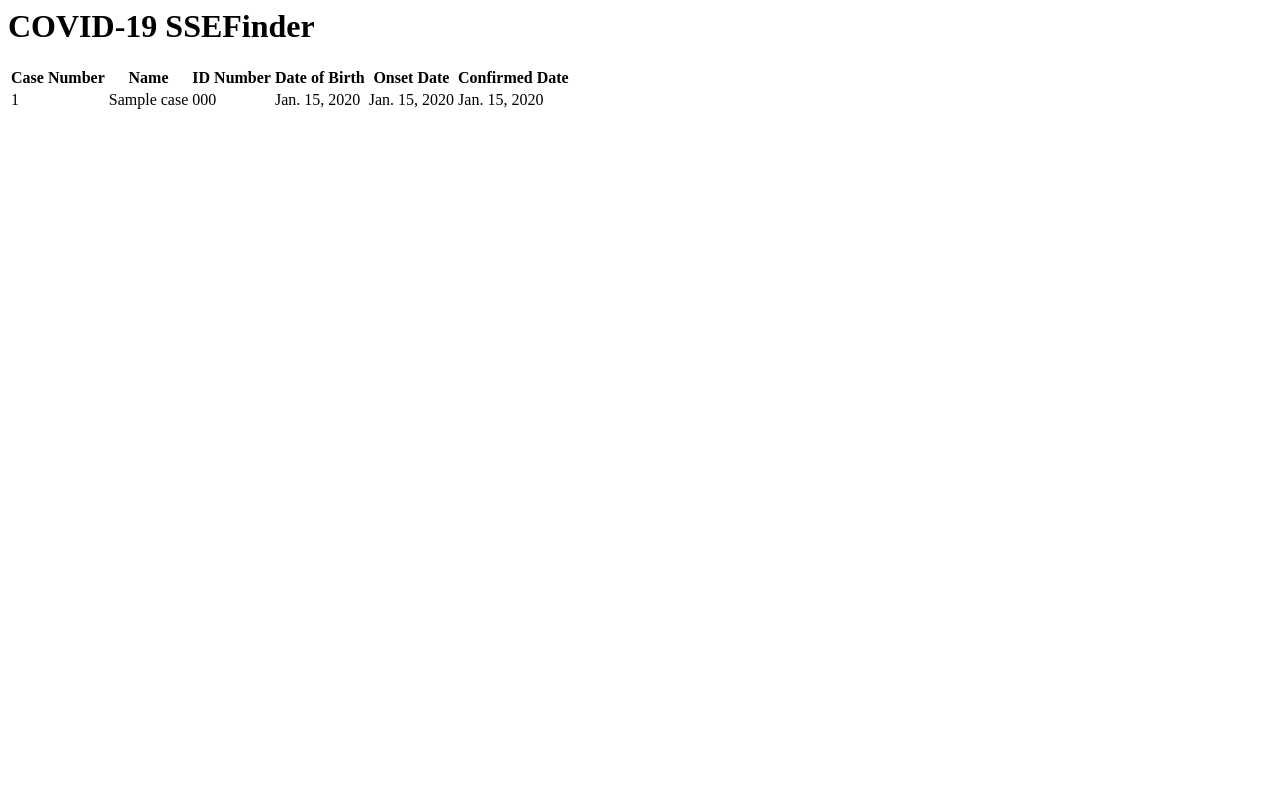
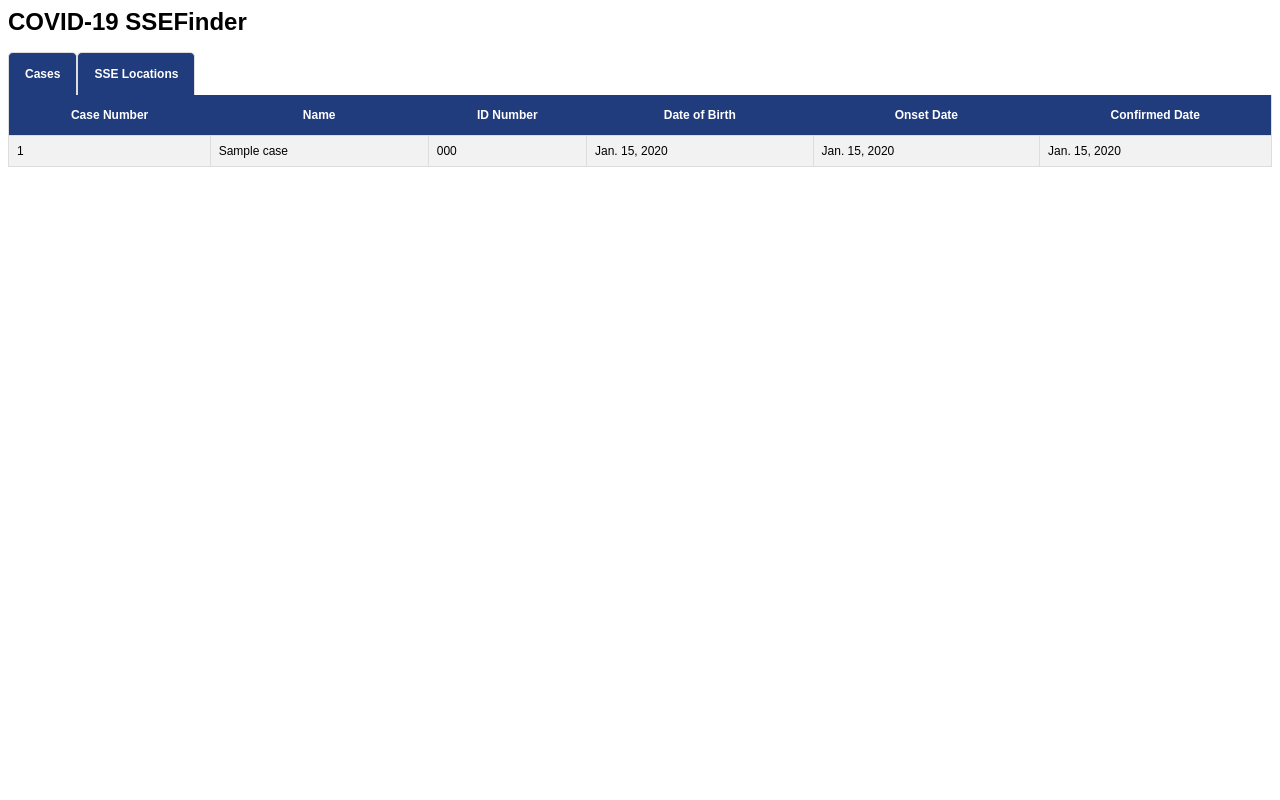
Before and after one commit to ivan-ngchakming/SSEFinder, a Django app: page / in a window 1280 px wide. Run offline with Django 3.2, Linux system fonts and the light colour scheme; tables that the repository leaves empty hold one stand-in row (values such as "Sample post").

Commit message:
SSEF-19 Updated Home page layout

```diff
--- a/SSEFinder/templates/base.html
+++ b/SSEFinder/templates/base.html
@@ -7,8 +7,68 @@
           content="width=device-width, user-scalable=no, initial-scale=1.0, maximum-scale=1.0, minimum-scale=1.0">
     <meta http-equiv="X-UA-Compatible" content="ie=edge">
     <title>{% block title %}Page Title{% endblock %}</title>
+
+    <style>
+    body {
+    font-family: Sans-Serif;
+    font-size: 12px;
+    }
+
+    .tab_button {
+    position: relative;
+    background-color: #203c7c;
+    border: 1px solid #ddd;
+    border-bottom: none;
+    font-size: 12px;
+    font-weight: bold;
+    color: #FFFFFF;
+    padding: 20px;
+    width: auto;
+    text-align: center;
+    transition-duration: 0.4s;
+    text-decoration: none;
+    overflow: hidden;
+    cursor: pointer;
+    border-radius: 5px 5px 0px 0px;
+    float: left;
+    cursor: pointer;
+    padding: 14px 16px;
+    transition: 0.3s;
+    }
+
+    .tab_button:hover {
+    background-color: #ddd;
+    }
+
+    table {
+    font-family: Arial, Helvetica, sans-serif;
+    font-size: 12px;
+    border-collapse: collapse;
+    width: 100%;
+    border-top: none;
+    }
+
+    #table_header {
+    border: 1px solid #ddd;
+    border-top: none;
+    height: 40px;
+    background-color: #203c7c;
+    color: white;
+    }
+
+    td {
+    border-top: none !important;
+    border: 1px solid #ddd;
+    padding: 8px;
+    }
+
+    tr:nth-child(even){background-color: #f2f2f2;}
+
+    tr:hover {background-color: #ddd;}
+
+    </style>
+
 </head>
-
 
 <body>
 
@@ -16,6 +76,17 @@
         Body content
     {% endblock %}
 
+    <script>
+    function openTab(tabname) {
+      var i;
+      var x = document.getElementsByClassName("tab");
+      for (i = 0; i < x.length; i++) {
+        x[i].style.display = "none";
+      }
+      document.getElementById(tabname).style.display = "block";
+    }
+    </script>
+
 </body>
 
 
--- a/SSEFinder/templates/index.html
+++ b/SSEFinder/templates/index.html
@@ -6,9 +6,13 @@
 
     <h1>COVID-19 SSEFinder</h1>
 
-    <table>
+    <button class="tab_button" onclick="openTab('Cases')">Cases</button>
+    <button class="tab_button" onclick="openTab('SSE_Loc')">SSE Locations</button>
+
+    <div id="Cases" class="tab">
+    <table id="cases">
         <!--Table Header-->
-        <tr>
+        <tr id="table_header">
             <th>Case Number</th>
             <th>Name</th>
             <th>ID Number</th>
@@ -28,5 +32,22 @@
         </tr>
         {% endfor %}
     </table>
+    </div>
+
+    <div id="SSE_Loc" class="tab" style="display:none">
+    <table>
+      <!--Table Header-->
+      <tr id="table_header">
+          <th>Venue Name</th>
+          <th>Venue Location</th>
+          <th>Address</th>
+          <th>X Coord</th>
+          <th>Y Coord</th>
+          <th>Date of Event</th>
+          <th>Description</th>
+          <th>Cases Involved</th>
+      </tr>
+    </table>
+    </div>
 
 {% endblock %}
```
